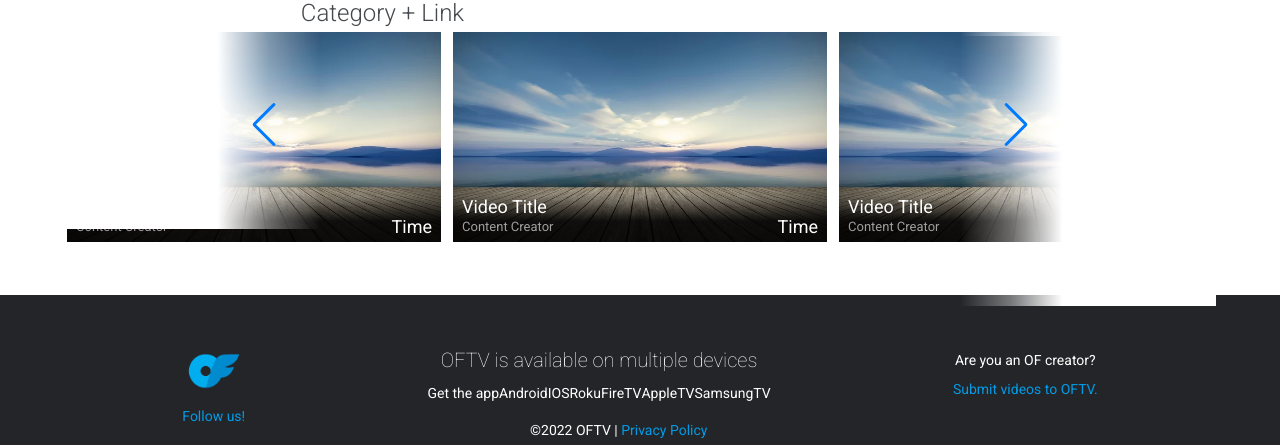
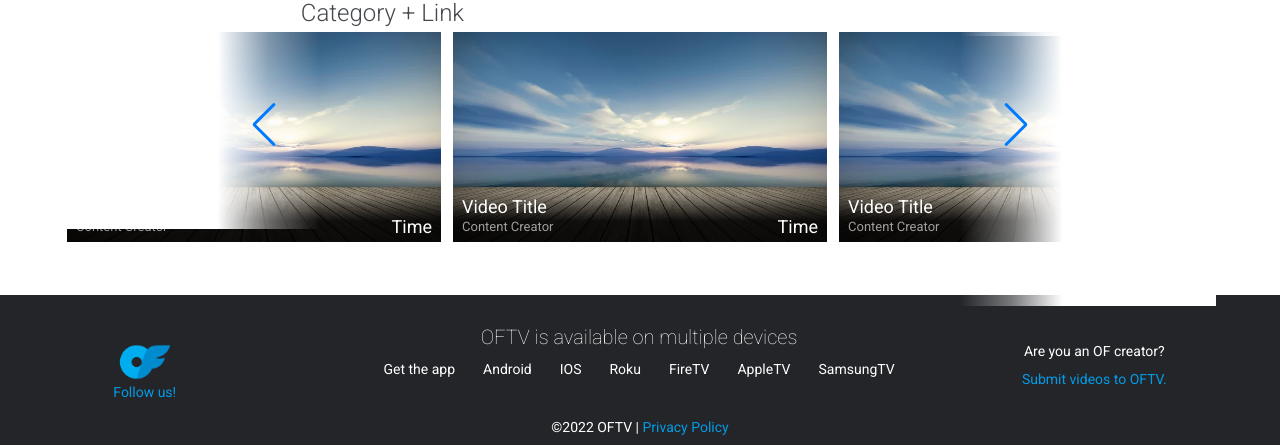
Before and after one commit to ThomasAlanStevens/oftv-replica-php, a PHP site: page / in a window 1280 px wide. Shown: the part 974-1419 px from the top of the page. Run offline with PHP 8.4, Linux system fonts and the light colour scheme; some libraries are stand-ins or nearby versions.

Commit message:
Applied styling to footer.

```diff
--- a/index.html
+++ b/index.html
@@ -339,25 +339,25 @@
         </section>
 
         <footer class="flex-col">
-            <section class="flex-row">
+            <section class="flex-row major-v-padding footer-top-row">
                 <section class="flex-col">
                     <a href="https://of.tv/"><img class="icon" src="oftvIcon.png" alt="OF.TV Icon">
                     <a href="#"><span>Follow us!</span></a>
                 </section>
-                <section class="flex-col">
+                <section class="flex-col center">
                     <h5>OFTV is available on multiple devices</h5>
-                    <ul class="flex-row">
-                        <li>Get the app</li>
-                        <li>Android</li>
-                        <li>IOS</li>
-                        <li>Roku</li>
-                        <li>FireTV</li>
-                        <li>AppleTV</li>
-                        <li>SamsungTV</li>
+                    <ul class="flex-row minor-v-padding">
+                        <li class="minor-h-padding"><a class="footer-nav" href="https://of.tv/download/">Get the app</a></li>
+                        <li class="minor-h-padding"><a class="footer-nav" href="https://play.google.com/store/apps/details?id=com.zype.oftvandroid">Android</a></li>
+                        <li class="minor-h-padding"><a class="footer-nav" href="https://channelstore.roku.com/details/10e9775413e7da2fec7597f61c388ab0/oftv">IOS</a></li>
+                        <li class="minor-h-padding"><a class="footer-nav" href="https://www.amazon.com/OF-Media-OFTV/dp/B08G3JWZDQ">Roku</a></li>
+                        <li class="minor-h-padding"><a class="footer-nav" href="https://apps.apple.com/app/oftv/id1521600438">FireTV</a></li>
+                        <li class="minor-h-padding"><a class="footer-nav" href="https://play.google.com/store/apps/details?id=com.oftv.androidtv">AppleTV</a></li>
+                        <li class="minor-h-padding"><a class="footer-nav" href="https://www.samsung.com/us/support/answer/ANS00062169/">SamsungTV</a></li>
                     </ul>
                 </section>
                 <section class="flex-col">
-                    <span>Are you an OF creator?</span>
+                    <span class="minor-v-padding">Are you an OF creator?</span>
                     <a href="#">Submit videos to OFTV.</a>
                 </section>
             </section>
--- a/styles.css
+++ b/styles.css
@@ -62,6 +62,26 @@ body {
     color: #242529;
     margin: auto;
     padding: 0;
+}
+
+.minor-h-padding{
+    padding: 0 1em;
+}
+
+.minor-v-padding{
+    padding: 1em 0;
+}
+
+.major-h-padding{
+    padding: 0 1.5em;
+}
+
+.major-v-padding{
+    padding: 1.5em 0;
+}
+
+button:focus{
+    background-color: white;
 }
 
 /* Flex Styles */
@@ -476,10 +496,6 @@ footer{
     background-color: rgb(36,37,41);
 }
 
-footer section > *{
-    padding-top: 15px;
-}
-
 footer section.flex-row{
     width: 100%;
     justify-content: space-evenly;
@@ -490,6 +506,15 @@ footer h5{
     font-weight: 200;
 }
 
-footer small{
-    transform: translateX(-12%);
+footer .center{
+    margin-left: 80px;
 }
+
+footer .footer-nav{
+    color: white;
+}
+
+footer a:hover{
+    filter: brightness(.8);
+    text-decoration: underline;
+}
```
